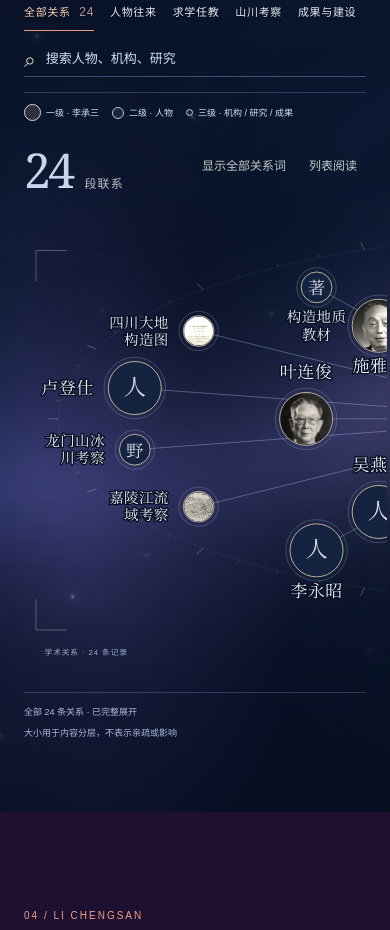
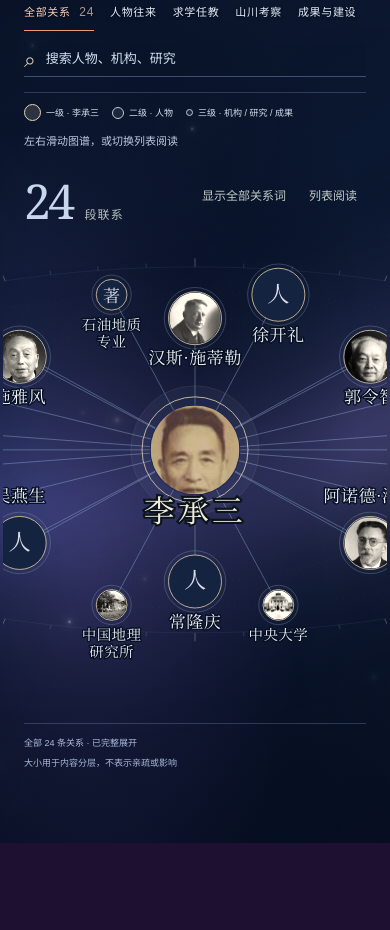
Before and after one commit to Ppzh-Wick/normal, a React (Vite) app in the folder experiments/experiment-2/: page / in a window 390 px wide. Shown: the part 3720-4650 px from the top of the page. Built offline with nearby package versions, Linux system fonts and the light colour scheme.

Commit message:
Refine hierarchy label spacing and center the mobile atlas

```diff
--- a/experiments/experiment-2/scripts/verify-node-hierarchy.mjs
+++ b/experiments/experiment-2/scripts/verify-node-hierarchy.mjs
@@ -20,6 +20,8 @@ async function inspect(page,label,overview=true){
  if(!s.compact){
   const clashes=[];for(const n of s.nodes)for(const r of n.names)for(const other of s.nodes)if(n.id!==other.id&&collides(r,other.disc))clashes.push(n.id+' / '+other.id);
   check(label+' labels clear other portraits: '+clashes.join(', '),clashes.length===0);
+  const nameClashes=[];for(let i=0;i<s.nodes.length;i++)for(let j=i+1;j<s.nodes.length;j++)for(const a of s.nodes[i].names)for(const b of s.nodes[j].names)if(a.x<b.x+b.w&&b.x<a.x+a.w&&a.y<b.y+b.h&&b.y<a.y+a.h)nameClashes.push(s.nodes[i].id+' / '+s.nodes[j].id);
+  check(label+' node names do not overlap: '+nameClashes.join(', '),nameClashes.length===0);
  }
  for(const n of s.nodes)if(n.selected){check(label+' chosen portrait clears central name',!collides(s.coreName,n.disc));}
  return s;
@@ -33,6 +35,7 @@ try{
   const mobile=width<1000,page=await browser.newPage({viewport:{width,height:1000},reducedMotion:'reduce',isMobile:width===390,hasTouch:mobile});page.on('pageerror',e=>errors.push(e.message));
   await page.goto(origin+'/#network');await page.locator('.atlas-complete-node').first().waitFor();await page.evaluate(()=>document.fonts.ready);
   const s=await inspect(page,width+' overview');check(width+' 24 records',s.nodes.length===24);check(width+' 13 people and 11 entities',s.nodes.filter(n=>n.tier===2).length===13&&s.nodes.filter(n=>n.tier===3).length===11);check(width+' page has no overflow',s.documentWidth<=width+1);
+  if(width===390)check('mobile initial view shows central portrait',s.core.x>=0&&s.core.x+s.core.w<=width);
   if(width===1440)await snap(page,'desktop-overview');if(width===390)await snap(page,'mobile-overview');
   for(const id of['stille','chang-longqing','li-yongzhao','lu-dengshi','chengdu','sichuan-map']){
    const node=page.locator(`.atlas-complete-node[data-relation-id="${id}"]`);await node.evaluate(e=>e.focus({preventScroll:true}));await page.keyboard.press('Enter');await page.locator('.atlas-evidence[open]').waitFor();
--- a/experiments/experiment-2/src/components/RelationshipAtlas.jsx
+++ b/experiments/experiment-2/src/components/RelationshipAtlas.jsx
@@ -58,6 +58,7 @@ export function RelationshipAtlas({ data, onOpenImage, selectedId, initialSelect
   const compact=desktop&&!!selected;
   const [focusedRelation,setFocusedRelation]=useState(false);
   const svgRef = useRef(null);
+  const canvasRef = useRef(null);
   const drag = useRef(null);
   const dragFrame = useRef(0), pendingView = useRef(null);
   useEffect(()=>()=>{if(dragFrame.current)cancelAnimationFrame(dragFrame.current)},[]);
@@ -87,6 +88,11 @@ export function RelationshipAtlas({ data, onOpenImage, selectedId, initialSelect
     focusEvidence();
   }, [selectedId, initialSelectedId, selectionNonce, nodes]);
   const isOverview = category === 'all';
+  useEffect(()=>{
+    if(desktop||!isOverview||list)return;
+    const frame=requestAnimationFrame(()=>{const canvas=canvasRef.current;if(canvas)canvas.scrollLeft=(canvas.scrollWidth-canvas.clientWidth)/2;});
+    return()=>cancelAnimationFrame(frame);
+  },[desktop,isOverview,list]);
   const pages = isOverview ? 1 : Math.max(1, Math.ceil(filtered.length/8));
   const shown = isOverview ? filtered : filtered.slice(Math.min(page,pages-1)*8,Math.min(page,pages-1)*8+8);
   const overviewNodes = useMemo(() => [...filtered].sort((a,b) => categories.findIndex(c=>c.id===a.category)-categories.findIndex(c=>c.id===b.category)), [filtered,categories]);
@@ -201,11 +207,12 @@ export function RelationshipAtlas({ data, onOpenImage, selectedId, initialSelect
     <div className="atlas-hierarchy-key" role="list" aria-label="图谱视觉层级：一级李承三，二级人物，三级机构、研究和成果">
       <span role="listitem"><i className="tier-one" aria-hidden="true"/>一级 · 李承三</span><span role="listitem"><i className="tier-two" aria-hidden="true"/>二级 · 人物</span><span role="listitem"><i className="tier-three" aria-hidden="true"/>三级 · 机构 / 研究 / 成果</span>
     </div>
+    <p className="atlas-mobile-pan-hint">左右滑动图谱，或切换列表阅读</p>
     <div className="atlas-workspace">
       <div className="atlas-map-column">
         {isOverview ? <div className="atlas-map-top atlas-overview-heading"><span className="atlas-observatory-label"><b>{String(nodes.length).padStart(2,'0')}</b> 段联系 <i>RELATIONSHIP OBSERVATORY</i></span><div className="atlas-overview-core">{portrait?.path&&<img src={portrait.path} alt=""/>}<strong>李承三</strong><small>1899 — 1967</small></div><div className="atlas-overview-tools"><button aria-pressed={showLabels} onClick={()=>{setShowLabels(!showLabels);requestAnimationFrame(()=>onNavigateWithin?.());}}>{showLabels?'隐藏关系词':'显示全部关系词'}</button><button aria-pressed={list} onClick={()=>{setList(!list);requestAnimationFrame(()=>onNavigateWithin?.());}}>{list?'切换图谱':'列表阅读'}</button></div></div> : <div className="atlas-map-top"><span className="atlas-observatory-label"><b>{String(filtered.length).padStart(2,'0')}</b> {categories.find(c=>c.id===category)?.label||'学术关系'} <i>RELATIONSHIP OBSERVATORY</i></span><button onClick={()=>{setList(!list);requestAnimationFrame(()=>onNavigateWithin?.());}} aria-pressed={list}>{list?'切换图谱':'列表阅读'} <span aria-hidden="true">↗</span></button></div>}
         {compact&&<div className="atlas-focus-navigation"><span>{focusedRelation?'聚焦关系 · 拖动继续探索':'自由视图 · 拖动继续探索'}</span><button onClick={()=>{if(focusedRelation)reset();else{setList(false);focusRelation();}}}>{focusedRelation?'查看全图 ↗':'聚焦当前关系 ↗'}</button></div>}
-        <div className={`atlas-canvas ${isOverview?`atlas-overview-canvas ${list?'atlas-complete-list-view':''}`:list?'atlas-show-list':''}`} data-scroll-lock={list||undefined}>
+        <div ref={canvasRef} className={`atlas-canvas ${isOverview?`atlas-overview-canvas ${list?'atlas-complete-list-view':''}`:list?'atlas-show-list':''}`} data-scroll-lock={list||undefined}>
           {isOverview ? <>
             <svg ref={isOverview?svgRef:undefined} className={`atlas-complete-network ${showLabels?'show-all-labels':''}`} tabIndex="0" onKeyDown={keyGraph} onPointerDown={startDrag} onPointerMove={moveDrag} onPointerUp={endDrag} onPointerCancel={endDrag} onLostPointerCapture={endDrag} viewBox={compact?"220 -70 800 600":"0 -20 1240 510"} role="group" aria-label={`李承三与全部${overviewNodes.length}条关系，圆形节点和连线，Tab选择节点查看史料`}>
               <SurveyPlate count={overviewNodes.length}/>
--- a/experiments/experiment-2/src/components/relationHierarchy.mjs
+++ b/experiments/experiment-2/src/components/relationHierarchy.mjs
@@ -22,7 +22,8 @@ export function overviewNameLayout(node,index,compact,selected){
  const[x,y]=radialSlot(index,compact),lines=overviewNameLines(node,index);
  const halo=nodeGeometry(node).halo*(selected?1.55:1),size=nodeTier(node)===2?20:17;
  if(selected&&compact&&Math.abs(x-620)<120&&y>0&&y<205)return{x,y:y-halo-12-(lines.length-1)*20,anchor:'middle',lines,size};
- if(index<8&&y>205&&Math.abs(x-620)>100)return{x,y:y-halo-12-(lines.length-1)*20,anchor:'middle',lines,size};
+ if(index===2||index===6){const right=x>620;return{x:x+(right?1:-1)*(halo+12),y:y+size*.35,anchor:right?'start':'end',lines,size};}
+ if(index<8&&y>206&&Math.abs(x-620)>100)return{x,y:y-halo-12-(lines.length-1)*20,anchor:'middle',lines,size};
  if(index>=8&&Math.abs(x-620)>(compact?360:500)*.68){
   const right=x>620;return{x:x+(right?1:-1)*(halo+12),y:y+size*.35-(lines.length-1)*10,anchor:right?'start':'end',lines,size};
  }
--- a/experiments/experiment-2/src/galaxy.css
+++ b/experiments/experiment-2/src/galaxy.css
@@ -56,3 +56,6 @@
 .network .atlas-observatory [data-node-tier="2"] .atlas-node-symbol{font-size:26px}
 .network .atlas-observatory [data-node-tier="3"] .atlas-node-symbol{font-size:20px}
 @media(max-width:999px){.network .atlas-hierarchy-key{gap:8px 13px;font-size:9px;padding:11px 0 7px}.network .atlas-hierarchy-key>span{gap:5px}}
+
+.atlas-mobile-pan-hint{display:none}
+@media(max-width:999px){.network .atlas-mobile-pan-hint{display:block;font-size:11px;line-height:1.6;color:#bdcade;margin:5px 0 8px}}
```
Also changed, not shown: 1 other file (tests, documents, lock files or other folders).
